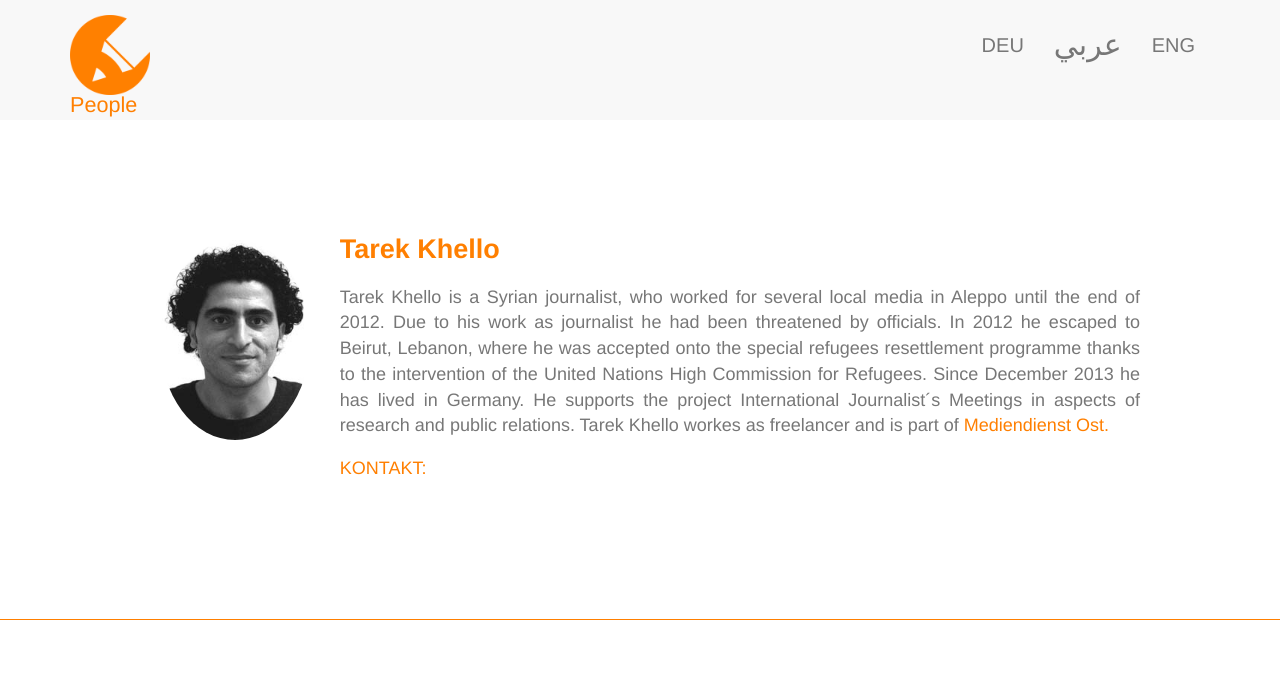
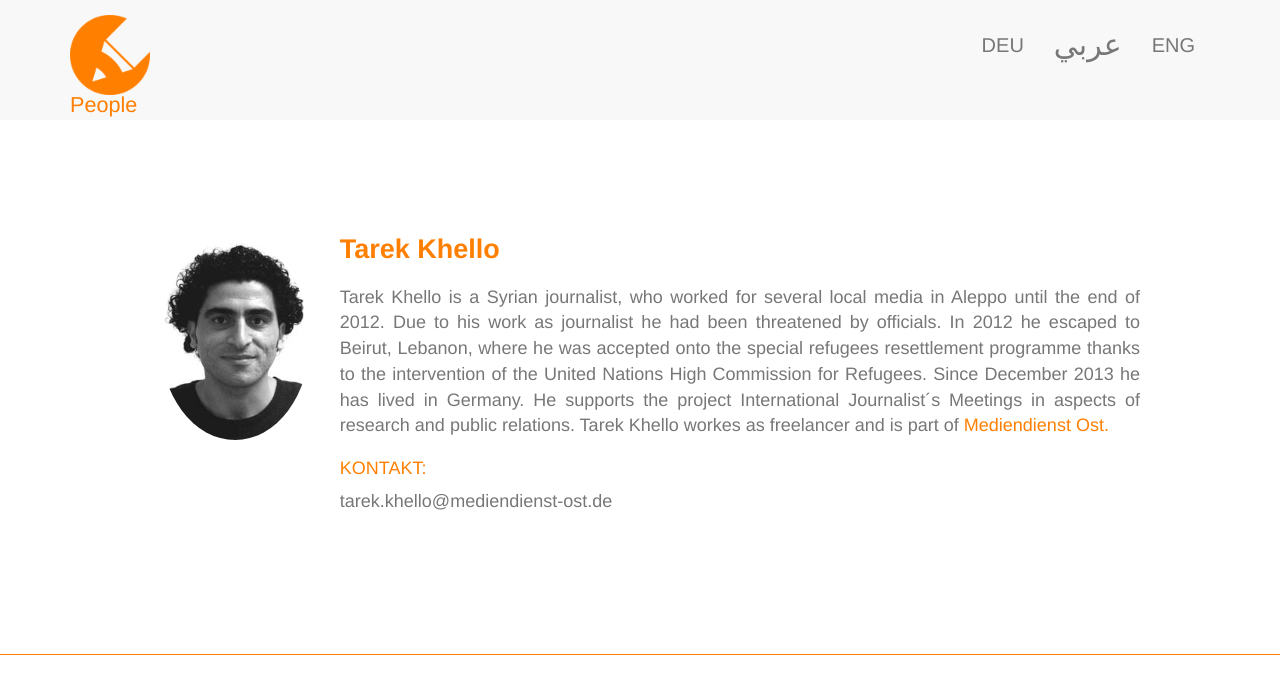
Before and after one commit to EIJC/TIJ, a Jekyll site: the page built from en/people.html, in a window 1280 px wide and 900 px high, cut to the strip 0-736 px from the top of the window. Shown: the top 694 px of the strip. Built offline with Jekyll 4.4.1, drawn with Linux system fonts in a browser that asks for light colours; nearby versions of some CDN libraries.

Commit message:
Update people.html

```diff
--- a/en/people.html
+++ b/en/people.html
@@ -8,6 +8,7 @@ language: en
 <h3>Tarek Khello</h3>
 <p class="text-justify">Tarek Khello is a Syrian journalist, who worked for several local media in Aleppo until the end of 2012. Due to his work as journalist he had been threatened by officials. In 2012 he escaped to Beirut, Lebanon, where he was accepted onto the special refugees resettlement programme thanks to the intervention of the United Nations High Commission for Refugees. Since December 2013 he has lived in Germany. He supports the project International Journalist´s Meetings in aspects of research and public relations. Tarek Khello workes as freelancer and is part of <a href="http://www.mediendienst-ost.de/autor/tarek.khello/" target="_blank">Mediendienst Ost.</a></p>
 <h2>Kontakt:</h2>
+<p>tarek.khello@mediendienst-ost.de</p>
 </div>
 
 <div class="divider-small"></div>
```
